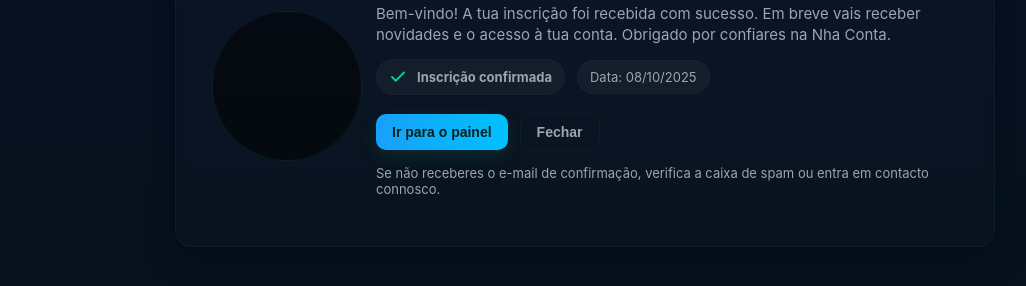
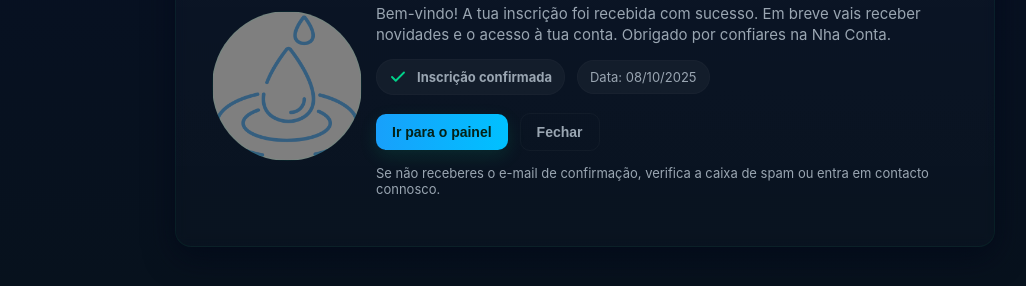
Before and after one commit to DarkFZ/API, a website: page index.html in a window 1280 px wide. Shown: the part 314-600 px from the top of the page, without its empty margins (55-1081 px from the left). Drawn offline with Linux system fonts and the light colour scheme.

Commit message:
logo upgrade

```diff
--- a/index.html
+++ b/index.html
@@ -52,7 +52,7 @@
       /* background: linear-gradient(135deg, rgba(0,210,138,0.12), rgba(0,210,138,0.04)); */
       border:1px solid rgba(0,210,138,0.08);
       /* background-image: url("/assets/icon.png"); */
-      background: linear-gradient(rgba(0, 0, 0, 0.5), rgba(0, 0, 0, 0.5)), url(/assets/icon.png);
+      background: linear-gradient(rgba(0, 0, 0, 0.5), rgba(0, 0, 0, 0.5)), url(/assets/img/icon.png);
       background-position: center; /* Center the image */
       background-repeat: no-repeat; /* Do not repeat the image */
       background-size: cover;
```
